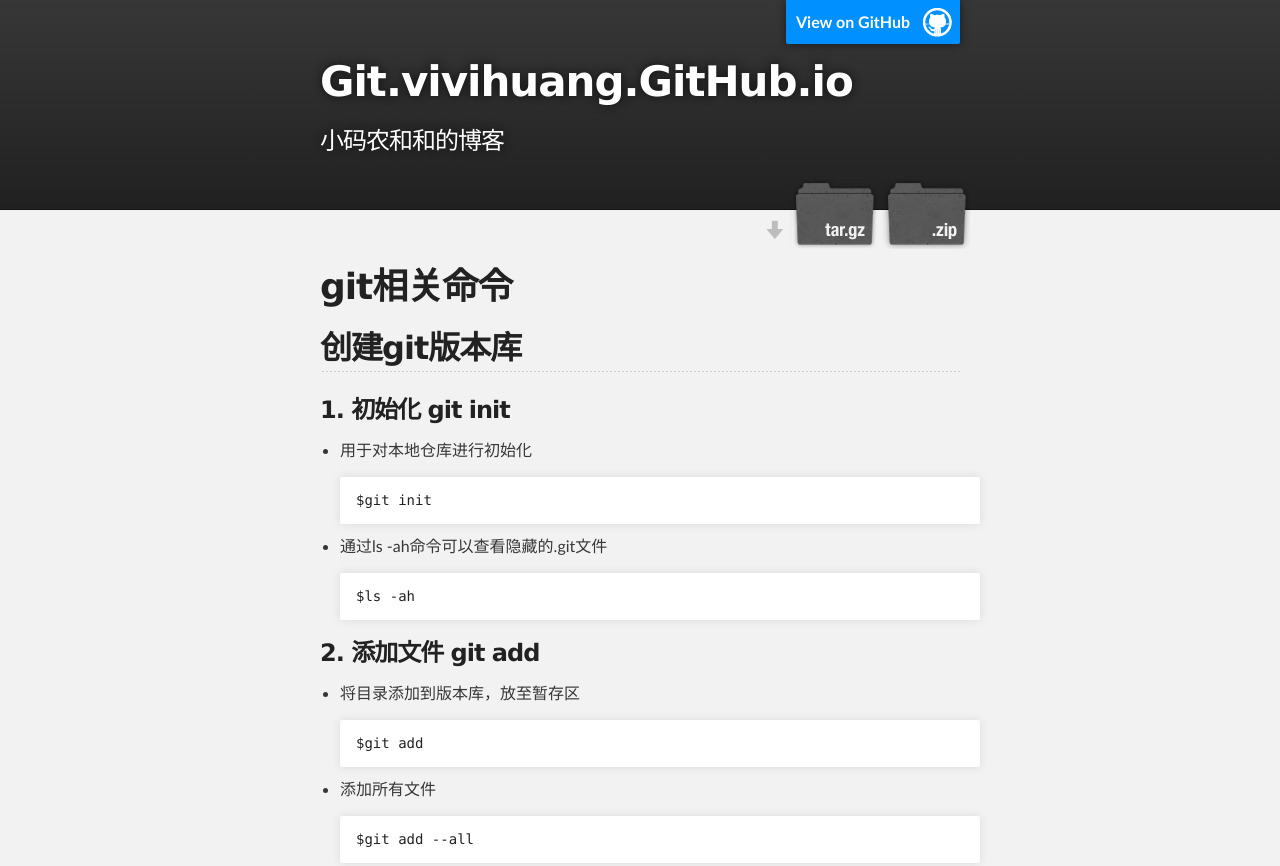
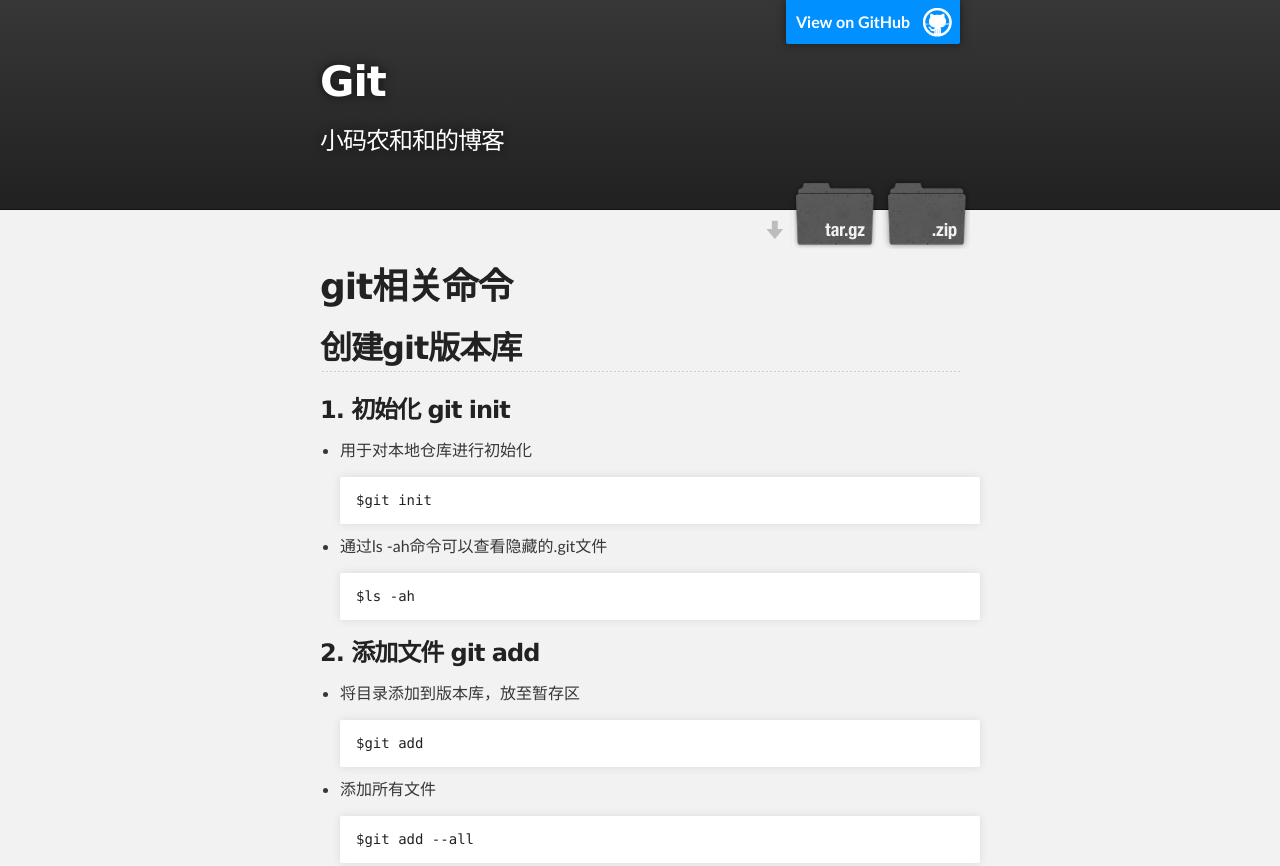
Before and after one commit to vivihuang/git, a plain HTML site: page index.html in a window 1280 px wide. Shown: the top 866 px of the page. Drawn offline with Linux system fonts and the light colour scheme.

```diff
--- a/index.html
+++ b/index.html
@@ -4,11 +4,11 @@
   <head>
     <meta charset='utf-8'>
     <meta http-equiv="X-UA-Compatible" content="chrome=1">
-    <meta name="description" content="Git.vivihuang.GitHub.io : 小码农和和的博客">
+    <meta name="description" content="Git : 小码农和和的博客">
 
     <link rel="stylesheet" type="text/css" media="screen" href="stylesheets/stylesheet.css">
 
-    <title>Git.vivihuang.GitHub.io</title>
+    <title>Git</title>
   </head>
 
   <body>
@@ -16,14 +16,14 @@
     <!-- HEADER -->
     <div id="header_wrap" class="outer">
         <header class="inner">
-          <a id="forkme_banner" href="https://github.com/vivihuang/git.vivihuang.github.io">View on GitHub</a>
+          <a id="forkme_banner" href="https://github.com/vivihuang/git">View on GitHub</a>
 
-          <h1 id="project_title">Git.vivihuang.GitHub.io</h1>
+          <h1 id="project_title">Git</h1>
           <h2 id="project_tagline">小码农和和的博客</h2>
 
             <section id="downloads">
-              <a class="zip_download_link" href="https://github.com/vivihuang/git.vivihuang.github.io/zipball/master">Download this project as a .zip file</a>
-              <a class="tar_download_link" href="https://github.com/vivihuang/git.vivihuang.github.io/tarball/master">Download this project as a tar.gz file</a>
+              <a class="zip_download_link" href="https://github.com/vivihuang/git/zipball/master">Download this project as a .zip file</a>
+              <a class="tar_download_link" href="https://github.com/vivihuang/git/tarball/master">Download this project as a tar.gz file</a>
             </section>
         </header>
     </div>
@@ -418,7 +418,7 @@ Deleted branch dev (was fec145a).
     <!-- FOOTER  -->
     <div id="footer_wrap" class="outer">
       <footer class="inner">
-        <p class="copyright">Git.vivihuang.GitHub.io maintained by <a href="https://github.com/vivihuang">vivihuang</a></p>
+        <p class="copyright">Git maintained by <a href="https://github.com/vivihuang">vivihuang</a></p>
         <p>Published with <a href="https://pages.github.com">GitHub Pages</a></p>
       </footer>
     </div>
```
Also changed, not shown: params.json (+1 -1 lines).
